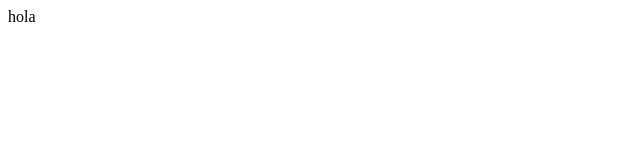
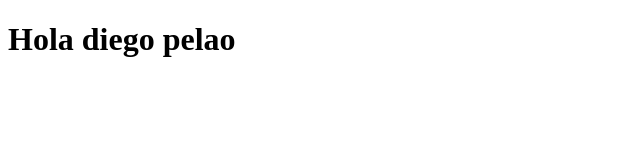
Before and after one commit to TeamsGOGOPowerRangers/EjemploGit, a plain HTML site: page index.html in a window 1280 px wide. Shown: the whole page, without its empty margins (0-640 px from the left). Drawn offline with Linux system fonts and the light colour scheme.

Commit message:
se modifica index.html

```diff
--- a/index.html
+++ b/index.html
@@ -4,6 +4,6 @@
 	<title></title>
 </head>
 <body>
-hola
+<h1>Hola diego pelao</h1>
 </body>
 </html>
```
